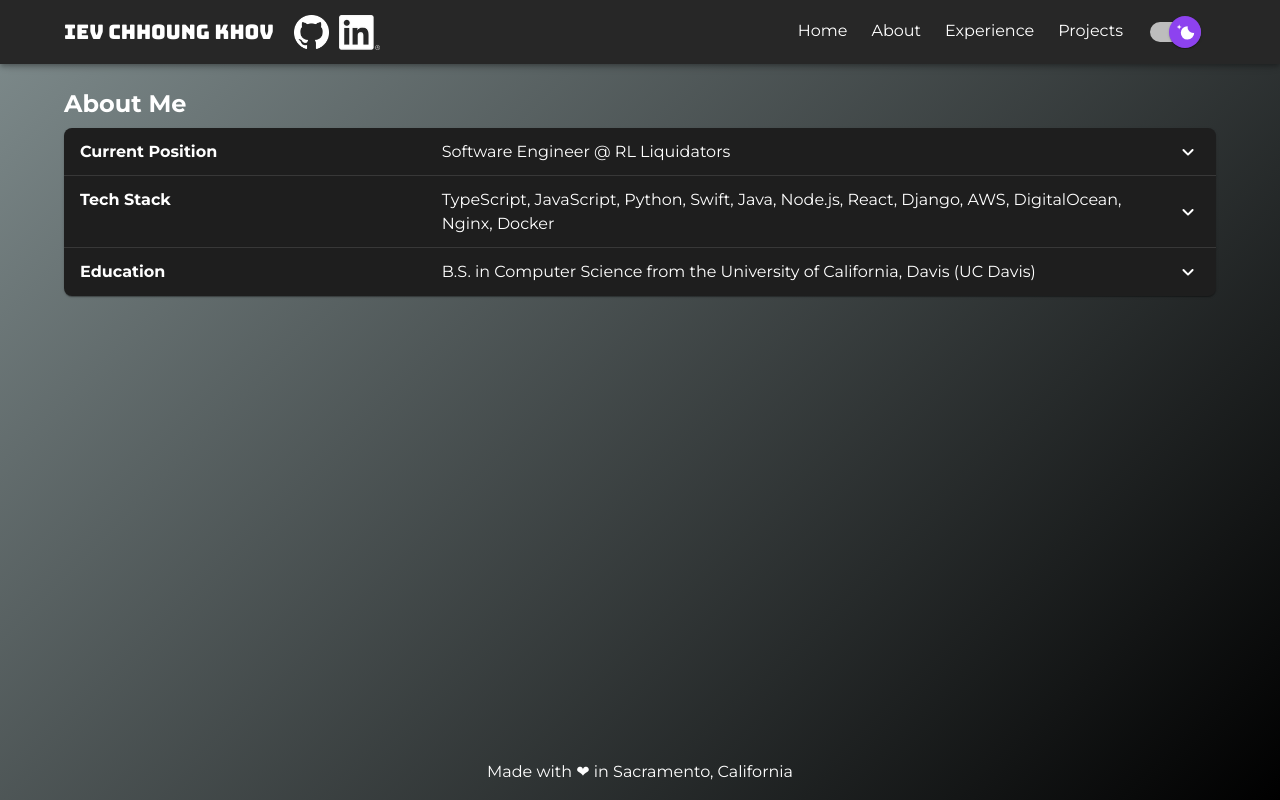
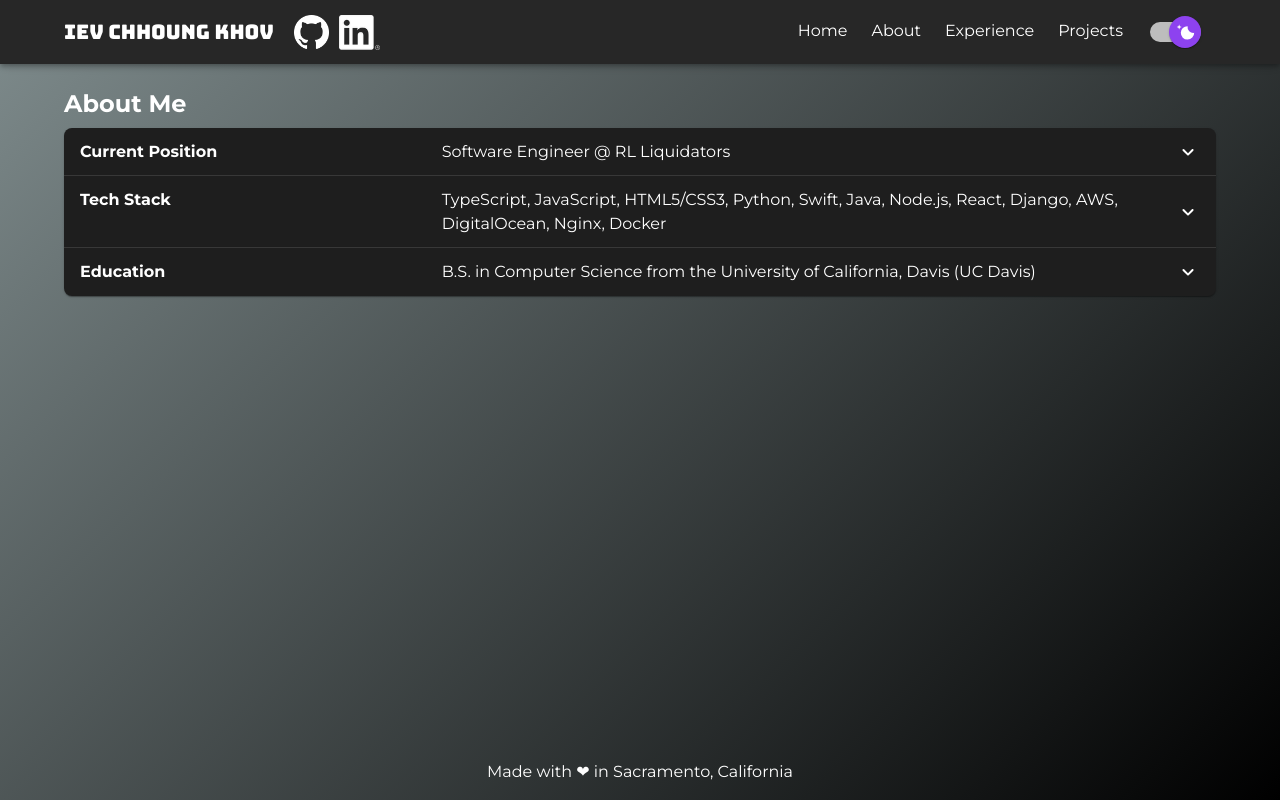
Before and after one commit to ickhov/ickhov.io, a React (Create React App) app: page /about in a window 1280 px wide. Built offline with nearby package versions, Linux system fonts and the light colour scheme.

Commit message:
Update about page

```diff
--- a/src/pages/about.tsx
+++ b/src/pages/about.tsx
@@ -30,7 +30,7 @@ const About = () => {
     {
       title: "Tech Stack",
       description:
-        "TypeScript, JavaScript, Python, Swift, Java, Node.js, React, Django, AWS, DigitalOcean, Nginx, Docker",
+        "TypeScript, JavaScript, HTML5/CSS3, Python, Swift, Java, Node.js, React, Django, AWS, DigitalOcean, Nginx, Docker",
       summary: `
         I have work experience using TypeScript, JavaScript, Python, Swift, Java, Node.js, React, and Django.
         I can program in a lot of other languages but have the most experiences with JavaScript and TypeScript
```
